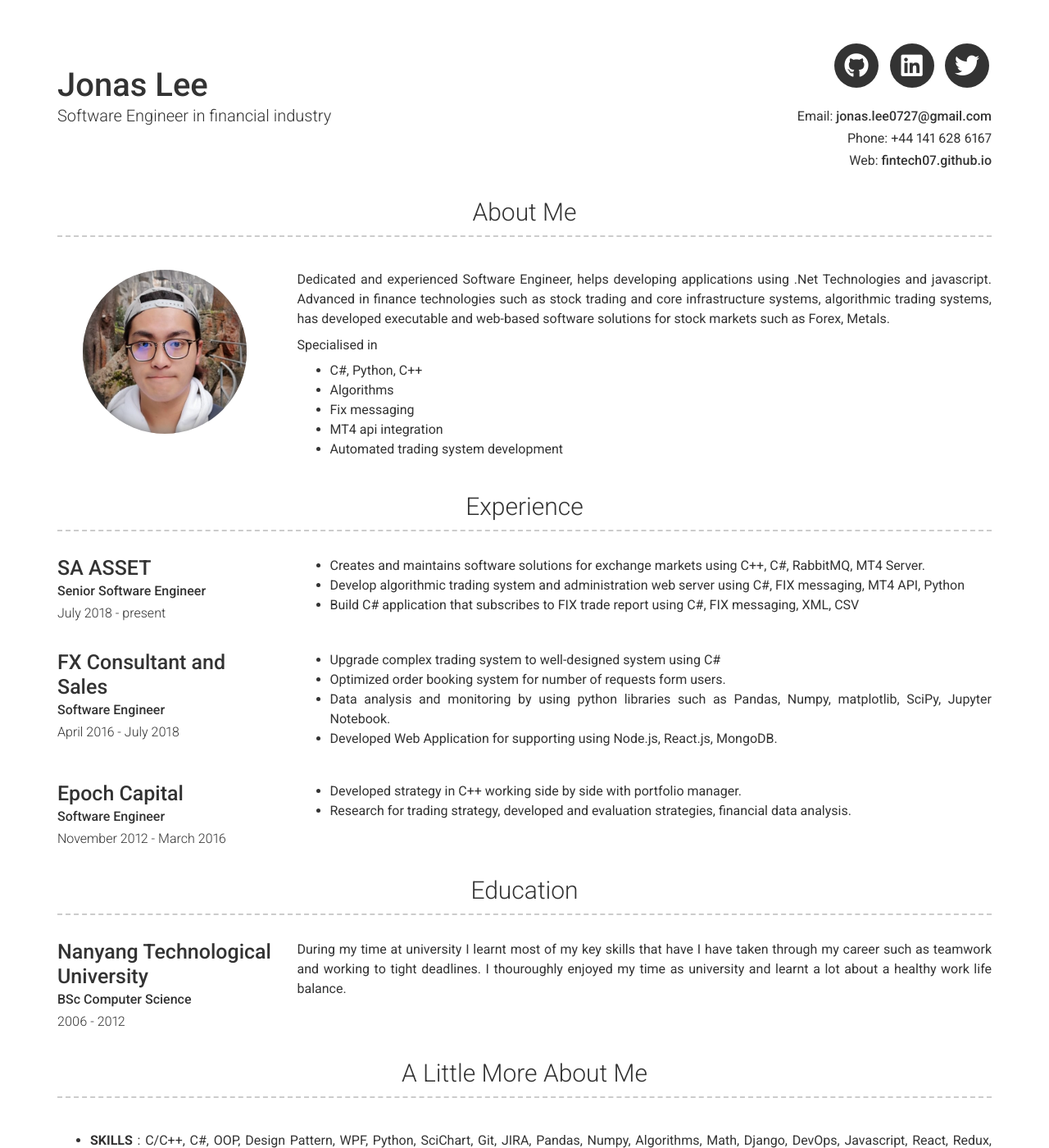
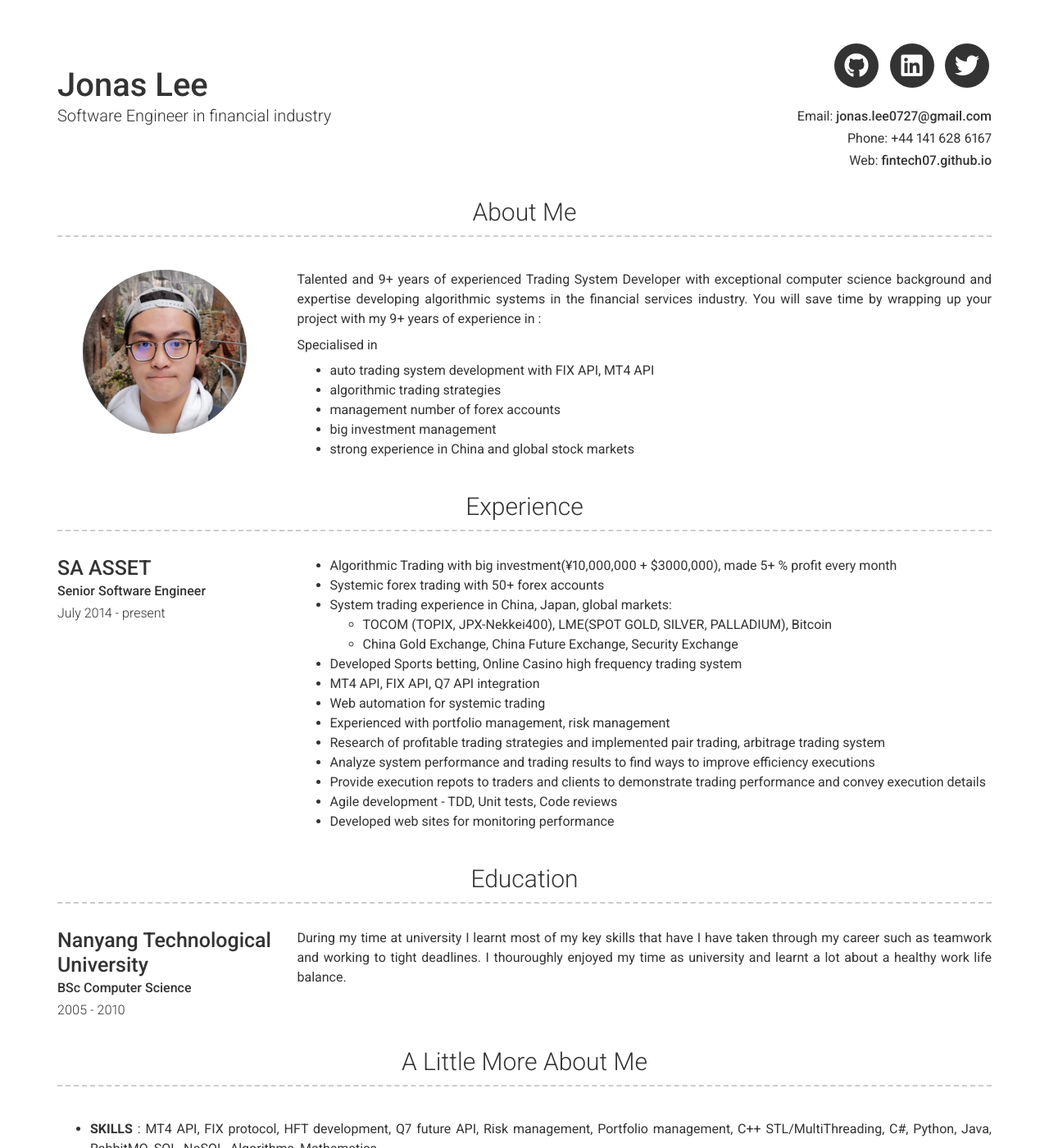
Before and after one commit to fintech07/fintech07.github.io, a Jekyll site: the page built from index.md, in a window 1280 px wide and 1400 px high. Shown: the whole window at 82% size. Built offline with Jekyll 4.4.1, drawn with Linux system fonts in a browser that asks for light colours; nearby versions of some CDN libraries; some of the changed text lies outside the part shown.

Commit message:
some update work history and education, skills

```diff
--- a/_config.yml
+++ b/_config.yml
@@ -46,16 +46,17 @@ linkedin_username: https://www.linkedin.com/in/jonas-l-571b2b1b8/
 # about_title: About Me (Use this to override about section title)
 about_profile_image: /assets/images/profile.jpeg
 about_content: | # this will include new lines to allow paragraphs
-  Dedicated and experienced Software Engineer, helps developing applications using .Net Technologies and javascript.
-  Advanced in finance technologies such as stock trading and core infrastructure systems, algorithmic trading systems,
-  has developed executable and web-based software solutions for stock markets such as Forex, Metals.
+  Talented and 9+ years of experienced Trading System Developer with exceptional
+  computer science background and expertise developing algorithmic systems in the
+  financial services industry. You will save time by wrapping up your project with my 9+
+  years of experience in :
 
   Specialised in
-    - C#, Python, C++
-    - Algorithms
-    - Fix messaging
-    - MT4 api integration
-    - Automated trading system development
+    - auto trading system development with FIX API, MT4 API
+    - algorithmic trading strategies
+    - management number of forex accounts
+    - big investment management
+    - strong experience in China and global stock markets
 
 # Projects Section
 # projects_title: Projects #(Use this to override about projects section title)
@@ -69,7 +70,7 @@ about_content: | # this will include new lines to allow paragraphs
 # More Section
 # more_title: A Little More About Me #(Use this to override about more section title)
 more_content: | # this will include new lines to allow paragraphs
-  - **SKILLS** : C/C++, C#, OOP, Design Pattern, WPF, Python, SciChart, Git, JIRA, Pandas, Numpy, Algorithms, Math, Django, DevOps, Javascript, React, Redux, HTML5, CSS, SASS
+  - **SKILLS** : MT4 API, FIX protocol, HFT development, Q7 future API, Risk management, Portfolio management, C++ STL/MultiThreading, C#, Python, Java, RabbitMQ, SQL, NoSQL, Algorithms, Mathematics
   - **Interests** : Swimming, Body Building, Music
 
 # Footer
--- a/_data/education.yml
+++ b/_data/education.yml
@@ -1,7 +1,7 @@
 # Education Template
 - layout: left
   name: Nanyang Technological University
-  dates: 2006 - 2012
+  dates: 2005 - 2010
   qualification: BSc Computer Science
 #  quote: >
 #    Computer Science
--- a/_data/experience.yml
+++ b/_data/experience.yml
@@ -3,34 +3,21 @@
   company: SA ASSET
   #link: Link to company (optional)
   job_title: Senior Software Engineer
-  dates: July 2018 - present
+  dates: July 2014 - present
   #quote: >
   # Short description of the company (optional)
   description: | # this will include new lines to allow paragraphs
-    - Creates and maintains software solutions for exchange markets using C++, C#, RabbitMQ, MT4 Server.
-    - Develop algorithmic trading system and administration web server using C#, FIX messaging, MT4 API, Python
-    - Build C# application that subscribes to FIX trade report using C#, FIX messaging, XML, CSV
-
-- layout: left
-  company: FX Consultant and Sales
-  #link: Link to company (optional)
-  job_title: Software Engineer
-  dates: April 2016 - July 2018
-  # quote: >
-  # Short description of the company (optional)
-  description: | # this will include new lines to allow paragraphs
-    - Upgrade complex trading system to well-designed system using C#
-    - Optimized order booking system for number of requests form users.
-    - Data analysis and monitoring by using python libraries such as Pandas, Numpy, matplotlib, SciPy, Jupyter Notebook.
-    - Developed Web Application for supporting using Node.js, React.js, MongoDB.
-
-- layout: left
-  company: Epoch Capital
-  #link: Link to company (optional)
-  job_title: Software Engineer
-  dates: November 2012 - March 2016
-  # quote: >
-  # Short description of the company (optional)
-  description: | # this will include new lines to allow paragraphs
-    - Developed strategy in C++ working side by side with portfolio manager.
-    - Research for trading strategy, developed and evaluation strategies, financial data analysis.
+    - Algorithmic Trading with big investment(¥10,000,000 + $3000,000), made 5+ % profit every month
+    - Systemic forex trading with 50+ forex accounts
+    - System trading experience in China, Japan, global markets:
+      - TOCOM (TOPIX, JPX-Nekkei400), LME(SPOT GOLD, SILVER, PALLADIUM), Bitcoin
+      - China Gold Exchange, China Future Exchange, Security Exchange
+    - Developed Sports betting, Online Casino high frequency trading system
+    - MT4 API, FIX API, Q7 API integration
+    - Web automation for systemic trading
+    - Experienced with portfolio management, risk management
+    - Research of profitable trading strategies and implemented pair trading, arbitrage trading system
+    - Analyze system performance and trading results to find ways to improve efficiency executions
+    - Provide execution repots to traders and clients to demonstrate trading performance and convey execution details
+    - Agile development - TDD, Unit tests, Code reviews
+    - Developed web sites for monitoring performance
```
